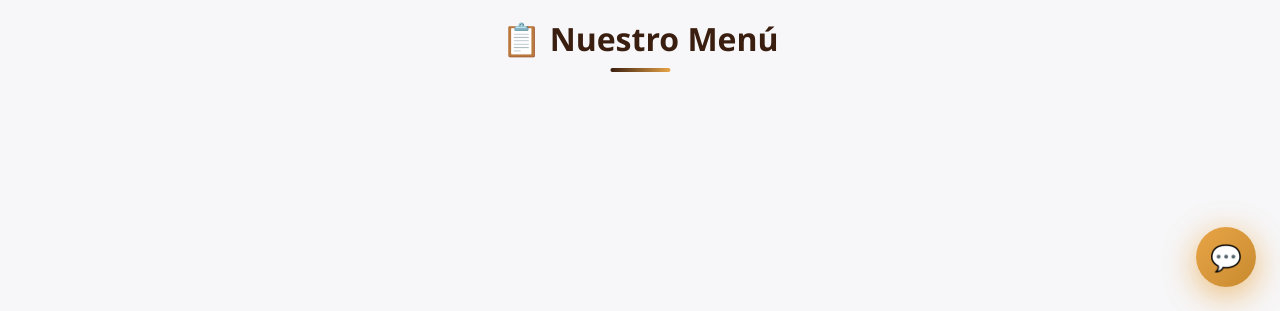
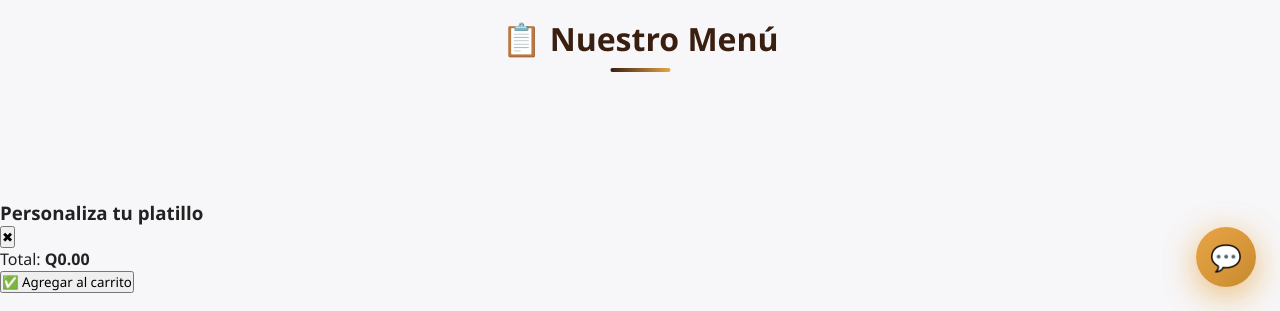
Before and after one commit to rolluceroespreti-cloud/como-en-casa-pedidos, a Flask app: page / in a window 1280 px wide. Shown: the part 489-800 px from the top of the page. Run offline with Flask 3, Linux system fonts and the light colour scheme; data that the repository does not hold is empty; some libraries are stand-ins or nearby versions.

Commit message:
acutalizar

```diff
--- a/templates/index.html
+++ b/templates/index.html
@@ -16,12 +16,12 @@
     <link rel="icon" type="image/png" sizes="192x192" href="/static/icon-192.png">
     <link rel="apple-touch-icon" href="/static/icon-192.png">
 
-    <link rel="stylesheet" href="{{ url_for('static', filename='style.css') }}">
+    <link rel="stylesheet" href="/static/style.css">
 </head>
 <body>
     <header class="hero">
         <div class="hero-contenido">
-            <img src="{{ url_for('static', filename='logo.png') }}" alt="Como en Casa" class="logo-hero">
+            <img src="/static/logo.png" alt="Como en Casa" class="logo-hero" onerror="this.style.display='none'">
             <p>Comida tradicional, directo a tu puerta</p>
             <button id="btn-carrito" class="btn-carrito">
                 🛒 Ver pedido <span id="contador-carrito">0</span>
@@ -85,6 +85,22 @@
         </div>
     </aside>
 
+    <div id="modal-opciones" class="modal oculto">
+        <div class="modal-contenido">
+            <div class="modal-header">
+                <h3 id="modal-titulo">Personaliza tu platillo</h3>
+                <button onclick="cerrarModal()">✖</button>
+            </div>
+            <div id="modal-cuerpo" class="modal-cuerpo"></div>
+            <div class="modal-footer">
+                <div class="modal-precio">
+                    Total: <strong id="modal-precio-total">Q0.00</strong>
+                </div>
+                <button class="btn-confirmar-modal" onclick="confirmarModal()">✅ Agregar al carrito</button>
+            </div>
+        </div>
+    </div>
+
     <div id="toast" class="toast"></div>
 
     <button id="btn-chat" class="btn-chat-flotante">💬</button>
@@ -101,7 +117,20 @@
     </div>
 
     <script>
+        // ==================== DATOS DEL MENÚ ====================
+        const menuData = {};
+        {% for clave, item in menu.items() %}
+        menuData["{{ clave }}"] = {
+            nombre: {{ item.nombre|tojson }},
+            precio: {{ item.precio }},
+            emoji: {{ (item.emoji|default('🍽️'))|tojson }},
+            opciones: {{ (item.opciones|default(''))|tojson }}
+        };
+        {% endfor %}
+
+        // ==================== CARRITO ====================
         let carrito = {};
+        let platilloActual = null;
 
         const carritoPanel = document.getElementById("carrito");
         const carritoItems = document.getElementById("carrito-items");
@@ -116,42 +145,141 @@
         document.querySelectorAll(".btn-agregar").forEach(function (btn) {
             btn.addEventListener("click", function () {
                 const clave = btn.dataset.clave;
-                const nombre = btn.dataset.nombre;
-                const precio = parseFloat(btn.dataset.precio);
-                const emoji = btn.dataset.emoji || "🍽️";
+                const data = menuData[clave];
 
-                if (!carrito[clave]) carrito[clave] = { nombre, precio, cant: 0, emoji };
-                carrito[clave].cant++;
+                if (!data) {
+                    alert("Error: no se encontró el platillo");
+                    return;
+                }
 
-                actualizarCarrito();
-                mostrarToast("✅ " + nombre + " agregado");
-                abrirCarrito();
+                if (data.opciones && data.opciones.trim()) {
+                    abrirModal(clave, data);
+                } else {
+                    agregarDirecto(clave, data);
+                }
             });
         });
 
-        function sumar(clave) {
-            if (!carrito[clave]) return;
-            carrito[clave].cant++;
+        function agregarDirecto(clave, data) {
+            const comboKey = clave;
+            if (!carrito[comboKey]) {
+                carrito[comboKey] = {
+                    clave: clave,
+                    nombre: data.nombre,
+                    precio: data.precio,
+                    cant: 0,
+                    emoji: data.emoji,
+                    opciones: [],
+                    opcionesTexto: ""
+                };
+            }
+            carrito[comboKey].cant++;
+            actualizarCarrito();
+            mostrarToast("✅ " + data.nombre + " agregado");
+            abrirCarrito();
+        }
+
+        function abrirModal(clave, data) {
+            platilloActual = { clave: clave, data: data };
+            document.getElementById("modal-titulo").innerText = "Personaliza tu " + data.nombre;
+
+            const opciones = data.opciones.split("\n").filter(function(o) { return o.trim(); });
+            const cuerpo = document.getElementById("modal-cuerpo");
+            cuerpo.innerHTML = "";
+
+            opciones.forEach(function(op) {
+                const partes = op.split("|");
+                const nombre = partes[0].trim();
+                const precioExtra = partes[1] ? parseFloat(partes[1]) : 0;
+
+                const label = document.createElement("label");
+                label.className = "opcion-item";
+                label.innerHTML =
+                    '<input type="checkbox" class="opcion-checkbox" data-nombre="' + nombre + '" data-precio="' + precioExtra + '" onchange="actualizarPrecioModal()">' +
+                    '<span class="opcion-nombre">' + nombre + '</span>' +
+                    (precioExtra > 0 ? '<span class="opcion-precio">+Q' + precioExtra.toFixed(2) + '</span>' : '');
+                cuerpo.appendChild(label);
+            });
+
+            document.getElementById("modal-precio-total").innerText = "Q" + data.precio.toFixed(2);
+            document.getElementById("modal-opciones").classList.remove("oculto");
+        }
+
+        function actualizarPrecioModal() {
+            const checkboxes = document.querySelectorAll(".opcion-checkbox:checked");
+            let total = platilloActual.data.precio;
+
+            checkboxes.forEach(function(cb) {
+                total += parseFloat(cb.dataset.precio);
+            });
+
+            document.getElementById("modal-precio-total").innerText = "Q" + total.toFixed(2);
+        }
+
+        function cerrarModal() {
+            document.getElementById("modal-opciones").classList.add("oculto");
+            platilloActual = null;
+        }
+
+        function confirmarModal() {
+            if (!platilloActual) return;
+
+            const checkboxes = document.querySelectorAll(".opcion-checkbox:checked");
+            const opcionesSeleccionadas = [];
+            let precioExtra = 0;
+
+            checkboxes.forEach(function(cb) {
+                opcionesSeleccionadas.push(cb.dataset.nombre);
+                precioExtra += parseFloat(cb.dataset.precio);
+            });
+
+            const clave = platilloActual.clave;
+            const data = platilloActual.data;
+            const comboKey = clave + "|" + opcionesSeleccionadas.join(",");
+
+            if (!carrito[comboKey]) {
+                carrito[comboKey] = {
+                    clave: clave,
+                    nombre: data.nombre,
+                    precio: data.precio + precioExtra,
+                    precioBase: data.precio,
+                    cant: 0,
+                    emoji: data.emoji,
+                    opciones: opcionesSeleccionadas,
+                    opcionesTexto: opcionesSeleccionadas.join(", ")
+                };
+            }
+            carrito[comboKey].cant++;
+
+            actualizarCarrito();
+            mostrarToast("✅ " + data.nombre + " agregado");
+            abrirCarrito();
+            cerrarModal();
+        }
+
+        function sumar(comboKey) {
+            if (!carrito[comboKey]) return;
+            carrito[comboKey].cant++;
             actualizarCarrito();
         }
-        function restar(clave) {
-            if (!carrito[clave]) return;
-            carrito[clave].cant--;
-            if (carrito[clave].cant <= 0) delete carrito[clave];
+        function restar(comboKey) {
+            if (!carrito[comboKey]) return;
+            carrito[comboKey].cant--;
+            if (carrito[comboKey].cant <= 0) delete carrito[comboKey];
             actualizarCarrito();
         }
-        function eliminar(clave) {
-            if (!carrito[clave]) return;
-            delete carrito[clave];
+        function eliminar(comboKey) {
+            if (!carrito[comboKey]) return;
+            delete carrito[comboKey];
             actualizarCarrito();
             mostrarToast("🗑️ Eliminado");
         }
-        function cambiarCantidad(clave, valor) {
-            if (!carrito[clave]) return;
+        function cambiarCantidad(comboKey, valor) {
+            if (!carrito[comboKey]) return;
             let cant = parseInt(valor);
             if (isNaN(cant) || cant < 1) cant = 1;
             if (cant > 99) cant = 99;
-            carrito[clave].cant = cant;
+            carrito[comboKey].cant = cant;
             actualizarCarrito();
         }
 
@@ -163,8 +291,8 @@
                 carritoItems.innerHTML = "<p style='text-align:center;color:#999;padding:1rem 0;'>Tu carrito está vacío 🛒</p>";
             }
 
-            for (const clave in carrito) {
-                const item = carrito[clave];
+            for (const comboKey in carrito) {
+                const item = carrito[comboKey];
                 const sub = item.precio * item.cant;
                 total += sub;
                 cantidad += item.cant;
@@ -176,17 +304,18 @@
                         '<span class="carrito-emoji">' + item.emoji + '</span>' +
                         '<div>' +
                             '<strong>' + item.nombre + '</strong><br>' +
+                            (item.opcionesTexto ? '<small class="carrito-opciones">+ ' + item.opcionesTexto + '</small><br>' : '') +
                             '<small>Q' + item.precio.toFixed(2) + ' x ' + item.cant + ' = Q' + sub.toFixed(2) + '</small>' +
                         '</div>' +
                     '</div>' +
                     '<div class="carrito-item-acciones">' +
                         '<div class="carrito-controles">' +
-                            '<button onclick="restar(\'' + clave + '\')">−</button>' +
-                            '<input type="number" class="input-cantidad" value="' + item.cant + '" min="1" max="99" onchange="cambiarCantidad(\'' + clave + '\', this.value)">' +
-                            '<button onclick="sumar(\'' + clave + '\')">+</button>' +
+                            '<button onclick="restar(\'' + comboKey + '\')">−</button>' +
+                            '<input type="number" class="input-cantidad" value="' + item.cant + '" min="1" max="99" onchange="cambiarCantidad(\'' + comboKey + '\', this.value)">' +
+                            '<button onclick="sumar(\'' + comboKey + '\')">+</button>' +
                         '</div>' +
                         '<div class="carrito-subtotal">Q' + sub.toFixed(2) + '</div>' +
-                        '<button class="btn-eliminar-item" onclick="eliminar(\'' + clave + '\')">🗑️</button>' +
+                        '<button class="btn-eliminar-item" onclick="eliminar(\'' + comboKey + '\')">🗑️</button>' +
                     '</div>';
                 carritoItems.appendChild(div);
             }
@@ -214,7 +343,15 @@
             }
 
             const pedido = {};
-            for (const k in carrito) pedido[k] = carrito[k].cant;
+            const detallesOpciones = {};
+
+            for (const comboKey in carrito) {
+                const item = carrito[comboKey];
+                pedido[comboKey] = item.cant;
+                if (item.opciones.length > 0) {
+                    detallesOpciones[comboKey] = item.opcionesTexto;
+                }
+            }
 
             const telefono = document.getElementById("cliente-telefono").value.trim();
             const direccion = document.getElementById("cliente-direccion").value.trim();
@@ -223,7 +360,7 @@
                 const res = await fetch("/pedido", {
                     method: "POST",
                     headers: { "Content-Type": "application/json" },
-                    body: JSON.stringify({ pedido, nombre, telefono, direccion })
+                    body: JSON.stringify({ pedido, nombre, telefono, direccion, detallesOpciones })
                 });
                 const data = await res.json();
 
@@ -250,7 +387,7 @@
             toast.textContent = mensaje;
             toast.classList.add("visible");
             clearTimeout(toastTimeout);
-            toastTimeout = setTimeout(() => toast.classList.remove("visible"), 1800);
+            toastTimeout = setTimeout(function() { toast.classList.remove("visible"); }, 1800);
         }
 
         const chatBox = document.getElementById("chat-box");
@@ -291,14 +428,13 @@
             }
         });
 
-        // ============ SERVICE WORKER (PWA) ============
         if ('serviceWorker' in navigator) {
-            window.addEventListener('load', () => {
+            window.addEventListener('load', function() {
                 navigator.serviceWorker.register('/service-worker.js', { scope: '/' })
-                .then(registration => {
+                .then(function(registration) {
                     console.log('✅ ServiceWorker registrado:', registration.scope);
                 })
-                .catch(error => {
+                .catch(function(error) {
                     console.log('❌ Error ServiceWorker:', error);
                 });
             });
```
